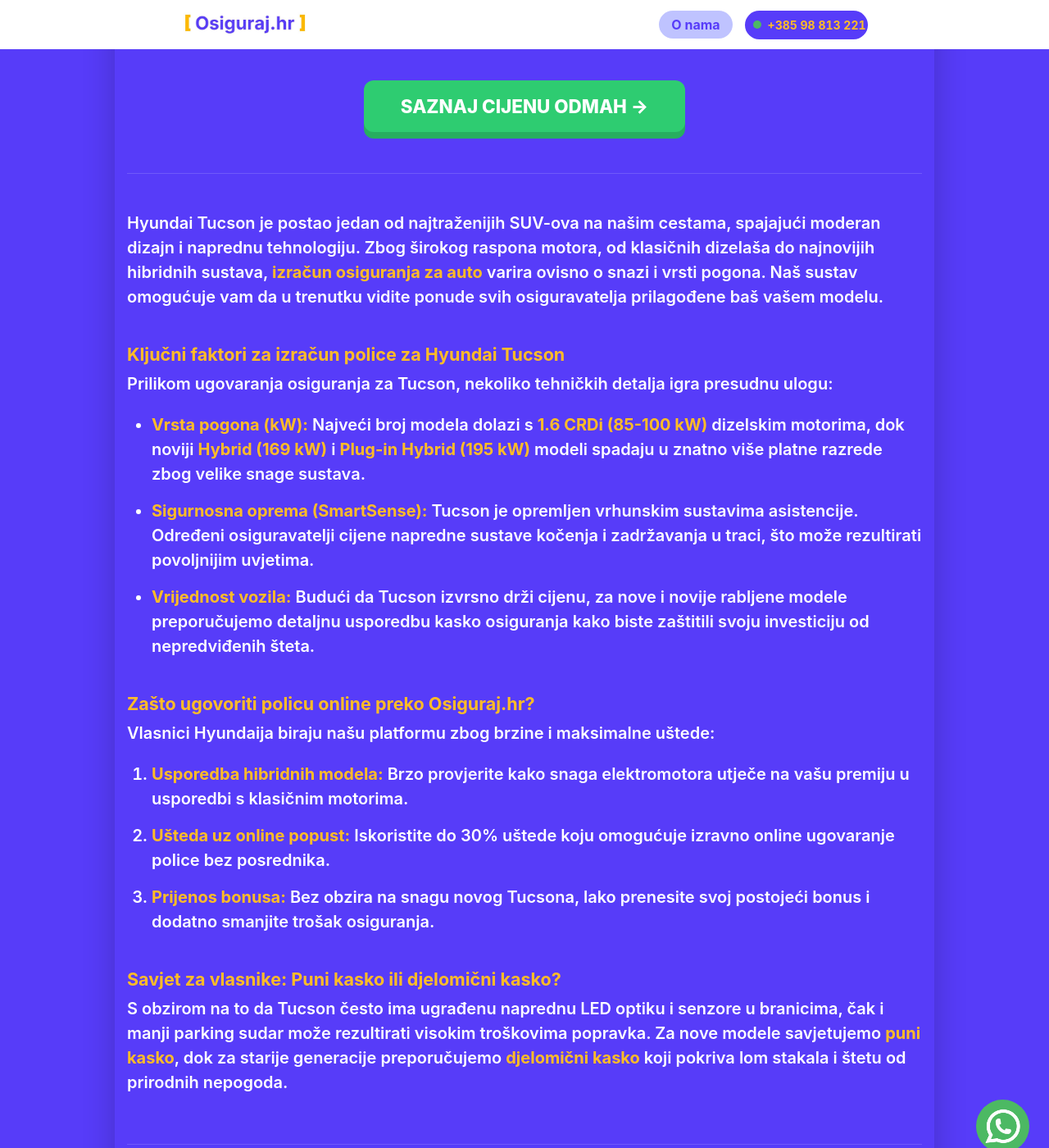
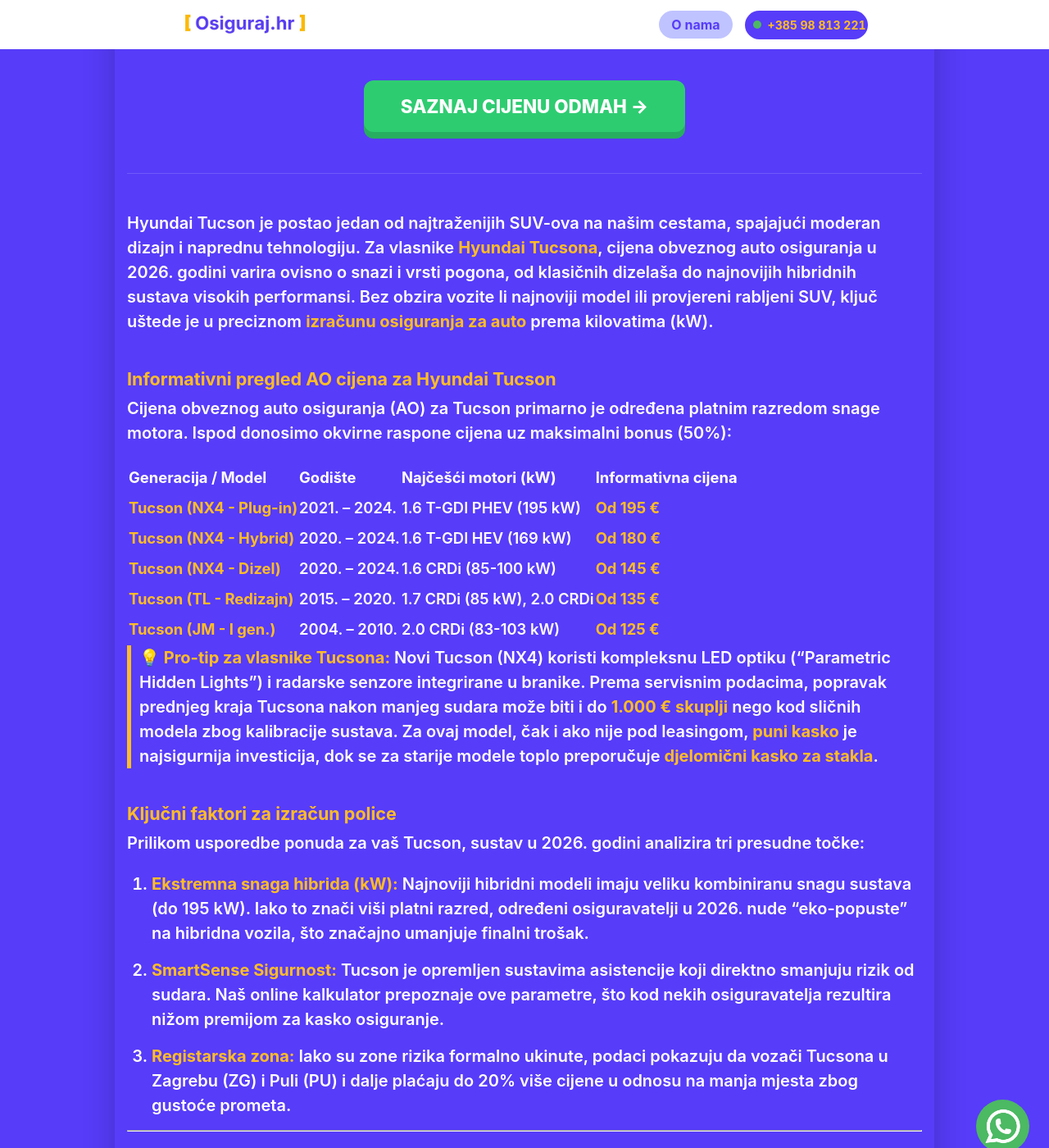
Before and after one commit to Filip-Gale/OsigurajHR, a Jekyll site: the page built from auto-osiguranje/hyundai-tucson.md, in a window 1280 px wide and 1400 px high, scrolled down 315 px. Shown: the whole window at 82% size. Built offline with Jekyll 4.4.1, drawn with Linux system fonts in a browser that asks for light colours; some of the changed text lies outside the part shown.

Commit message:
Update hyundai-tucson.md

```diff
--- a/auto-osiguranje/hyundai-tucson.md
+++ b/auto-osiguranje/hyundai-tucson.md
@@ -1,48 +1,88 @@
 ---
 layout: grad
-grad_ime: ""
-title: "Osiguranje za Hyundai Tucson | Izračun za hibrid i dizel (2026)"
+grad_ime: "Hrvatska"
+title: "Osiguranje za Hyundai Tucson | Cijene po godištima (2004-2024)"
 permalink: /auto-osiguranje/hyundai-tucson/
-description: "Provjerite cijenu osiguranja za Hyundai Tucson. Usporedite premije za nove hibridne modele i klasične dizelaše uz brzi online izračun."
+description: "Izračunajte cijenu osiguranja za Hyundai Tucson. Provjerite informativne cijene za Hybrid, Plug-in i dizelske modele po godištima. Uštedite do 30% online."
 ---
 
-Hyundai Tucson je postao jedan od najtraženijih SUV-ova na našim cestama, spajajući moderan dizajn i naprednu tehnologiju. Zbog širokog raspona motora, od klasičnih dizelaša do najnovijih hibridnih sustava, **izračun osiguranja za auto** varira ovisno o snazi i vrsti pogona. Naš sustav omogućuje vam da u trenutku vidite ponude svih osiguravatelja prilagođene baš vašem modelu.
+Hyundai Tucson je postao jedan od najtraženijih SUV-ova na našim cestama, spajajući moderan dizajn i naprednu tehnologiju. Za vlasnike **Hyundai Tucsona**, cijena obveznog auto osiguranja u 2026. godini varira ovisno o snazi i vrsti pogona, od klasičnih dizelaša do najnovijih hibridnih sustava visokih performansi. Bez obzira vozite li najnoviji model ili provjereni rabljeni SUV, ključ uštede je u preciznom **izračunu osiguranja za auto** prema kilovatima (kW).
 
-### Ključni faktori za izračun police za Hyundai Tucson
+### Informativni pregled AO cijena za Hyundai Tucson
 
-Prilikom ugovaranja osiguranja za Tucson, nekoliko tehničkih detalja igra presudnu ulogu:
+Cijena obveznog auto osiguranja (AO) za Tucson primarno je određena platnim razredom snage motora. Ispod donosimo okvirne raspone cijena uz maksimalni bonus (50%):
 
-* **Vrsta pogona (kW):** Najveći broj modela dolazi s **1.6 CRDi (85-100 kW)** dizelskim motorima, dok noviji **Hybrid (169 kW)** i **Plug-in Hybrid (195 kW)** modeli spadaju u znatno više platne razrede zbog velike snage sustava.
-* **Sigurnosna oprema (SmartSense):** Tucson je opremljen vrhunskim sustavima asistencije. Određeni osiguravatelji cijene napredne sustave kočenja i zadržavanja u traci, što može rezultirati povoljnijim uvjetima.
-* **Vrijednost vozila:** Budući da Tucson izvrsno drži cijenu, za nove i novije rabljene modele preporučujemo detaljnu usporedbu kasko osiguranja kako biste zaštitili svoju investiciju od nepredviđenih šteta.
+| Generacija&nbsp;/&nbsp;Model | Godište&nbsp;&nbsp;&nbsp;&nbsp;&nbsp; | Najčešći motori (kW)&nbsp;&nbsp;&nbsp;&nbsp;&nbsp;&nbsp;&nbsp;&nbsp; | Informativna cijena |
+| :--- | :--- | :--- | :--- |
+| **Tucson (NX4 - Plug-in)** | 2021. – 2024. | 1.6 T-GDI PHEV (195 kW) | **Od 195 €** |
+| **Tucson (NX4 - Hybrid)** | 2020. – 2024. | 1.6 T-GDI HEV (169 kW) | **Od 180 €** |
+| **Tucson (NX4 - Dizel)** | 2020. – 2024. | 1.6 CRDi (85-100 kW) | **Od 145 €** |
+| **Tucson (TL - Redizajn)** | 2015. – 2020. | 1.7 CRDi (85 kW), 2.0 CRDi | **Od 135 €** |
+| **Tucson (JM - I gen.)** | 2004. – 2010. | 2.0 CRDi (83-103 kW) | **Od 125 €** |
 
-### Zašto ugovoriti policu online preko Osiguraj.hr?
+> **💡 Pro-tip za vlasnike Tucsona:** Novi Tucson (NX4) koristi kompleksnu LED optiku ("Parametric Hidden Lights") i radarske senzore integrirane u branike. Prema servisnim podacima, popravak prednjeg kraja Tucsona nakon manjeg sudara može biti i do **1.000 € skuplji** nego kod sličnih modela zbog kalibracije sustava. Za ovaj model, čak i ako nije pod leasingom, **puni kasko** je najsigurnija investicija, dok se za starije modele toplo preporučuje **djelomični kasko za stakla**.
 
-Vlasnici Hyundaija biraju našu platformu zbog brzine i maksimalne uštede:
+### Ključni faktori za izračun police
 
-1. **Usporedba hibridnih modela:** Brzo provjerite kako snaga elektromotora utječe na vašu premiju u usporedbi s klasičnim motorima.
-2. **Ušteda uz online popust:** Iskoristite do 30% uštede koju omogućuje izravno online ugovaranje police bez posrednika.
-3. **Prijenos bonusa:** Bez obzira na snagu novog Tucsona, lako prenesite svoj postojeći bonus i dodatno smanjite trošak osiguranja.
+Prilikom usporedbe ponuda za vaš Tucson, sustav u 2026. godini analizira tri presudne točke:
+1.  **Ekstremna snaga hibrida (kW):** Najnoviji hibridni modeli imaju veliku kombiniranu snagu sustava (do 195 kW). Iako to znači viši platni razred, određeni osiguravatelji u 2026. nude "eko-popuste" na hibridna vozila, što značajno umanjuje finalni trošak.
+2.  **SmartSense Sigurnost:** Tucson je opremljen sustavima asistencije koji direktno smanjuju rizik od sudara. Naš online kalkulator prepoznaje ove parametre, što kod nekih osiguravatelja rezultira nižom premijom za kasko osiguranje.
+3.  **Registarska zona:** Iako su zone rizika formalno ukinute, podaci pokazuju da vozači Tucsona u Zagrebu (ZG) i Puli (PU) i dalje plaćaju do 20% više cijene u odnosu na manja mjesta zbog gustoće prometa.
 
-### Savjet za vlasnike: Puni kasko ili djelomični kasko?
-
-S obzirom na to da Tucson često ima ugrađenu naprednu LED optiku i senzore u branicima, čak i manji parking sudar može rezultirati visokim troškovima popravka. Za nove modele savjetujemo **puni kasko**, dok za starije generacije preporučujemo **djelomični kasko** koji pokriva lom stakala i štetu od prirodnih nepogoda.
+---
 
 <div class="faq-section">
-    <h3>FAQ: Sve što trebate znati o osiguranju za Hyundai Tucson</h3>
+    <h3>Česta pitanja o osiguranju za Hyundai Tucson</h3>
 
     <div class="faq-item">
-        <h4>Plaća li se više osiguranje za Tucson s pogonom 4x4?</h4>
-        <p>Pogon na sve kotače ne utječe značajno na cijenu obveznog osiguranja, ali može utjecati na premiju kasko osiguranja zbog složenosti sustava i procjene rizika.</p>
+        <h4>Plaća li se više osiguranje za Tucson s pogonom 4x4 (HTRAC)?</h4>
+        <p>Za obvezno AO osiguranje cijena je ista ako je snaga u kW identična. Međutim, kod kasko osiguranja 4x4 pogon podiže vrijednost vozila, što neznatno uvećava kasko premiju.</p>
     </div>
 
     <div class="faq-item">
         <h4>Kako hibridni pogon utječe na cijenu police?</h4>
-        <p>Cijena se primarno računa prema ukupnoj snazi sustava u kilovatima (kW). Iako hibridi imaju više snage, ekološka osviještenost vlasnika ponekad se nagrađuje specifičnim popustima kod određenih osiguravatelja.</p>
+        <p>Premija se računa prema ukupnoj snazi sustava upisanoj u prometnu dozvolu. Kod PHEV modela (195 kW), polica je u startu skuplja nego kod dizelaša, ali se ta razlika često smanjuje primjenom eko-popusta.</p>
     </div>
 
     <div class="faq-item">
-        <h4>Što ako je moj Tucson još pod tvorničkim jamstvom?</h4>
-        <p>Tvorničko jamstvo pokriva kvarove, ali ne i štete nastale u prometu. Polica auto osiguranja ugovorena preko našeg sustava nudi vam zakonsku sigurnost i zaštitu u slučaju nezgode.</p>
+        <h4>Mogu li prenijeti bonus s malog auta na veliki Tucson?</h4>
+        <p>Da! Bonus je vezan uz vas kao vozača, a ne uz veličinu vozila. Vaših 50% ili više popusta vrijedi jednako za Hyundai i10 kao i za najsnažniji Tucson Hybrid.</p>
     </div>
 </div>
+
+<script type="application/ld+json">
+{
+  "@context": "https://schema.org",
+  "@type": "FAQPage",
+  "mainEntity": [{
+    "@type": "Question",
+    "name": "Plaća li se više osiguranje za Tucson s pogonom 4x4 (HTRAC)?",
+    "acceptedAnswer": {
+      "@type": {
+        "@type": "Answer",
+        "text": "AO osiguranje ovisi o kW snazi, dok kasko može biti nešto skuplji zbog veće tržišne vrijednosti 4x4 sustava."
+      }
+    }
+  },
+  {
+    "@type": "Question",
+    "name": "Kako hibridni pogon utječe na cijenu police?",
+    "acceptedAnswer": {
+      "@type": {
+        "@type": "Answer",
+        "text": "Cijena se obračunava prema ukupnoj snazi sustava (kW), no vlasnici hibridnih Tucsona često ostvaruju dodatne eko-popuste."
+      }
+    }
+  },
+  {
+    "@type": "Question",
+    "name": "Mogu li prenijeti bonus s malog auta na veliki Tucson?",
+    "acceptedAnswer": {
+      "@type": {
+        "@type": "Answer",
+        "text": "Da, bonus je vezan uz vozača i može se u potpunosti iskoristiti za bilo koji model Hyundai Tucsona preko našeg online kalkulatora."
+      }
+    }
+  }]
+}
+</script>
```
